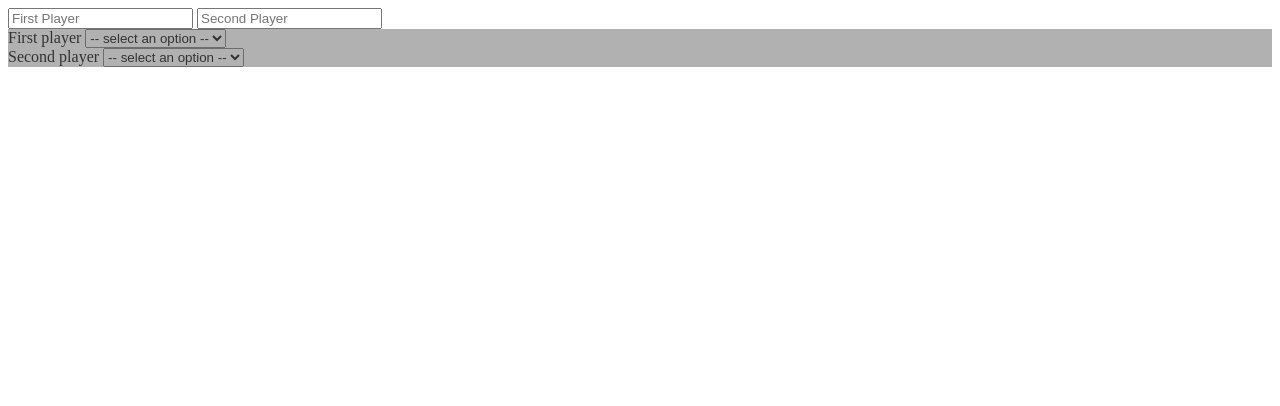
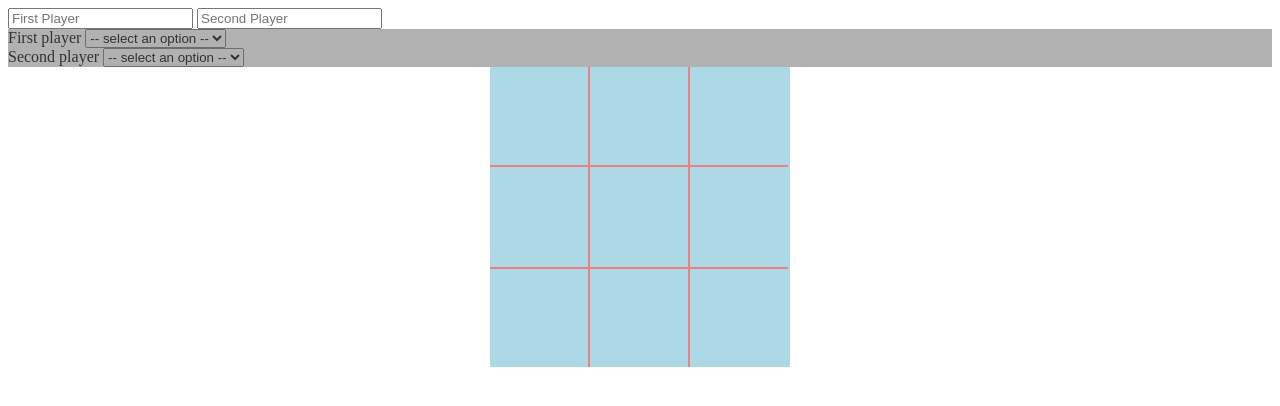
Before and after one commit to tothricsaj/ts-tic-tac-toe, a website built with webpack: page index.html in a window 1280 px wide. Built offline with nearby package versions, Linux system fonts and the light colour scheme.

Commit message:
game place with fields on view

```diff
--- a/index.css
+++ b/index.css
@@ -12,3 +12,34 @@
     background-color: rgba(100,100,100,0.5);
     cursor: pointer;
 }
+
+#game-place {
+    width: 300px;
+    height: 300px;
+    margin: auto;
+    background-color: lightblue;
+}
+
+.game-place__field {
+    width: 98px;
+    height: 98px;
+    float: left;
+    cursor: pointer;
+    border-right: 2px solid lightcoral;
+}
+
+.game-place__field--first-line {
+    border-bottom: 2px solid lightcoral;
+}
+
+.game-place__field--second-line {
+    height: 100px;
+}
+
+.game-place__field--third-line {
+    border-top: 2px solid lightcoral;
+}
+
+.no-border-right {
+    border-right: unset;
+}
--- a/index.html
+++ b/index.html
@@ -41,5 +41,17 @@
             </select>
         </div>
     </div>
+
+    <div id="game-place">
+        <div class="game-place__field game-place__field--first-line"></div>
+        <div class="game-place__field game-place__field--first-line"></div>
+        <div class="game-place__field game-place__field--first-line no-border-right"></div>
+        <div class="game-place__field game-place__field--second-line"></div>
+        <div class="game-place__field game-place__field--second-line"></div>
+        <div class="game-place__field game-place__field--second-line no-border-right"></div>
+        <div class="game-place__field game-place__field--third-line"></div>
+        <div class="game-place__field game-place__field--third-line"></div>
+        <div class="game-place__field game-place__field--third-line no-border-right"></div>
+    </div>
 </body>
 </html>
```
